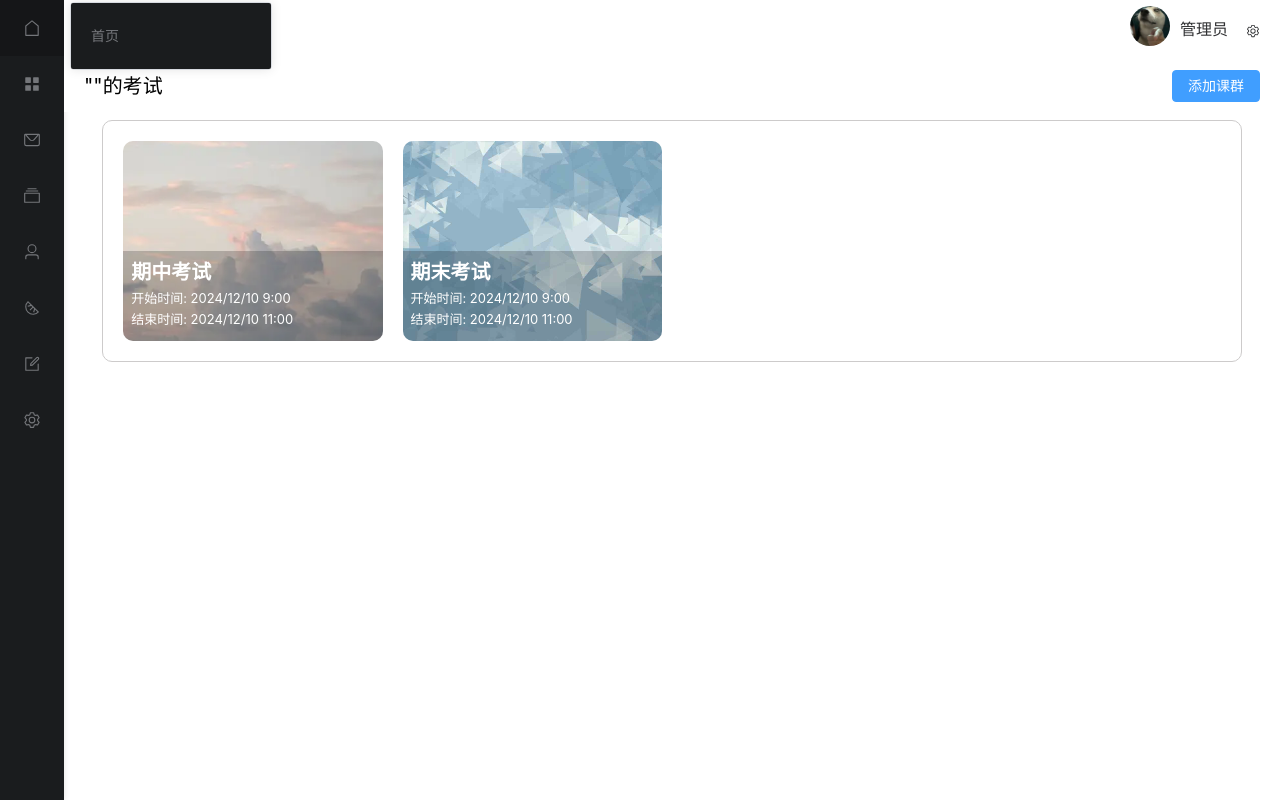
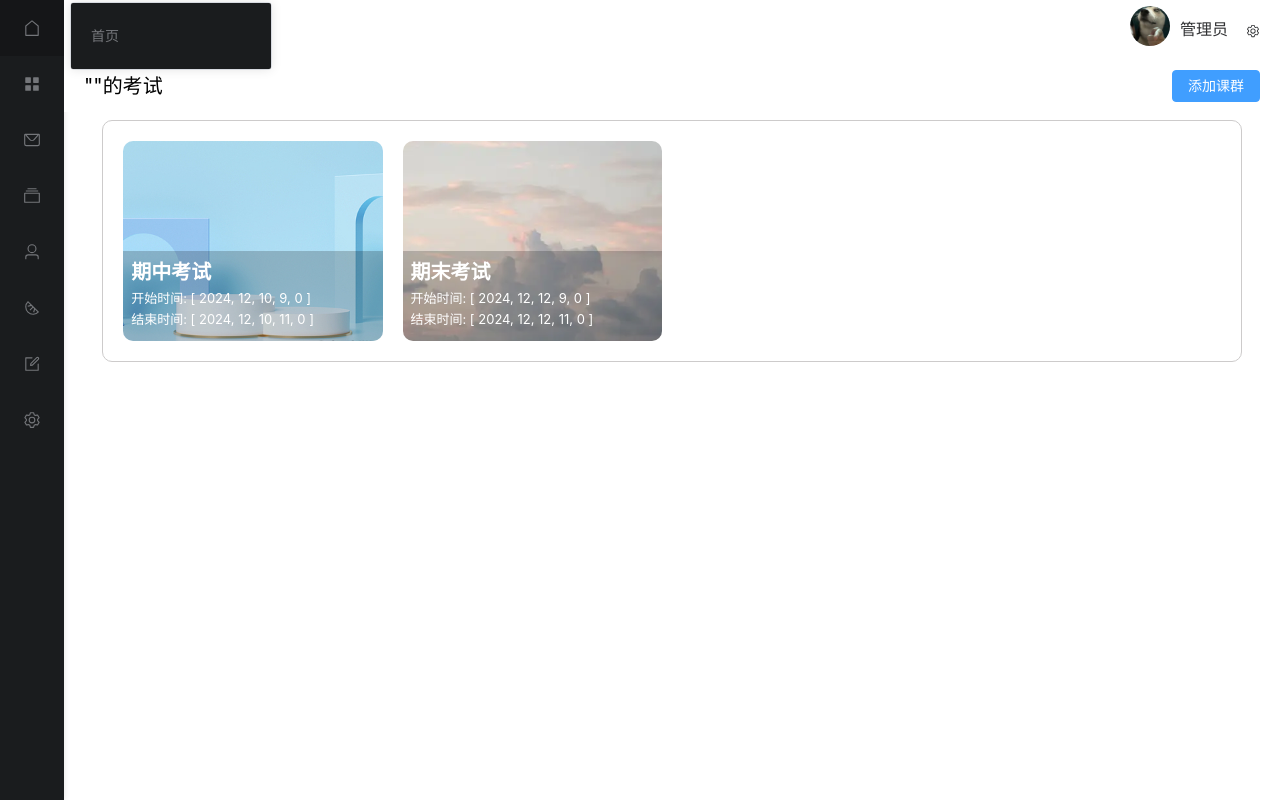
Before and after one commit to AnUpdatingHam/OnlineExamination-fontend, a Vue app in the folder examination_system/: page /exam in a window 1280 px wide. Built offline with nearby package versions, Linux system fonts and the light colour scheme; no server answers.

Commit message:
添加日期字符串格式化函数，修正图片下标越界问题

```diff
--- a/examination_system/src/stores/constant.js
+++ b/examination_system/src/stores/constant.js
@@ -4,6 +4,7 @@ export const constant = reactive({
   host: 'http://localhost:8080',
   assetRoot: 'examination_system/src/assets',
   backgroundImg: [
+    './src/assets/0.png',
     './src/assets/1.png',
     './src/assets/2.png',
     './src/assets/3.png',
@@ -11,6 +12,5 @@ export const constant = reactive({
     './src/assets/5.png',
     './src/assets/6.png',
     './src/assets/7.png',
-    './src/assets/8.png',
-  ]
+  ],
 })
--- a/examination_system/src/views/ExamListView.vue
+++ b/examination_system/src/views/ExamListView.vue
@@ -11,7 +11,7 @@
     <div class="team-grid">
       <!-- 循环显示所有考试 -->
       <div v-for="(exam, index) in exams" :key="index" class="team-item" :style="{ backgroundImage: 'url(' + exam.backgroundImg + ')' }"
-      @click="test(index)">
+      @click="gotoQuestion(index)">
         <div class="team-content">
           <div class="team-name">{{ exam.name }}</div>
           <div class="team-term">开始时间: {{ exam.beginTime }}</div>
@@ -37,16 +37,16 @@ export default {
         {
           id: 1,
           name: '期中考试',
-          beginTime: "2024/12/10 9:00",
-          endTime:"2024/12/10 11:00",
+          beginTime: [2024, 12, 10, 9, 0],
+          endTime:[2024, 12, 10, 11, 0],
           //添加图片为背景
           backgroundImg: constant.backgroundImg[1]
         },
         {
           id: 2,
           name: '期末考试',
-          beginTime: "2024/12/10 9:00",
-          endTime: "2024/12/10 11:00",
+          beginTime: [2024, 12, 12, 9, 0],
+          endTime: [2024, 12, 12, 11, 0],
           //添加图片为背景
           backgroundImg: constant.backgroundImg[2]
         }
@@ -70,7 +70,9 @@ export default {
       const ret = await axios.get(`${constant.host}/user/exam/page`, {params: queryParams})
       this.exams = ret.data.data.records
       for(let i = 0; i < this.exams.length ; i++){
-        this.exams[i].backgroundImg = constant.backgroundImg[(i + 8) % 8]
+        this.exams[i].backgroundImg = constant.backgroundImg[(i + 14) % 8]
+        this.exams[i].beginTime = this.formatDateArrayToString(this.exams[i].beginTime)
+        this.exams[i].endTime = this.formatDateArrayToString(this.exams[i].endTime)
       }
       console.log(JSON.stringify(ret))
       //根据历史作答和试卷渲染页面
@@ -80,10 +82,27 @@ export default {
     }
   },
   methods: {
-    test(index){
+    gotoQuestion(index){
       store.exam = this.exams[index]
       this.$router.push({name: 'question'})
     },
+    formatDateArrayToString(dateArray) {
+      // 检查传入的数组是否具有5个元素
+      if (!dateArray || dateArray.length !== 5) {
+        throw new Error('日期数组必须包含5个元素：年、月、日、小时、分钟');
+      }
+      // 解构数组元素
+      const [year, month, day, hour, minute] = dateArray;
+
+      // 使用padStart方法确保月、日、小时和分钟是两位数格式
+      const formattedMonth = String(month).padStart(2, '0');
+      const formattedDay = String(day).padStart(2, '0');
+      const formattedHour = String(hour).padStart(2, '0');
+      const formattedMinute = String(minute).padStart(2, '0');
+
+      // 组合成最终的日期时间字符串
+      return `${year}-${formattedMonth}-${formattedDay} ${formattedHour}:${formattedMinute}`;
+    }
   }
 };
 </script>
--- a/examination_system/src/views/TeamListView.vue
+++ b/examination_system/src/views/TeamListView.vue
@@ -11,7 +11,7 @@
     <div class="team-grid">
       <!-- 循环显示所有课程 -->
       <div v-for="(team, index) in teams" :key="index" class="team-item" :style="{ backgroundImage: 'url(' + team.backgroundImg + ')' }"
-      @click="test(index)">
+      @click="gotoExam(index)">
         <div class="team-content">
           <div class="team-term">{{ team.term }}</div>
           <div class="team-name">{{ team.name }}</div>
@@ -96,7 +96,7 @@ export default {
     }
   },
   methods: {
-    test(index){
+    gotoExam(index){
       store.team = this.teams[index]
       this.$router.push({name: 'exam'})
     },
```
